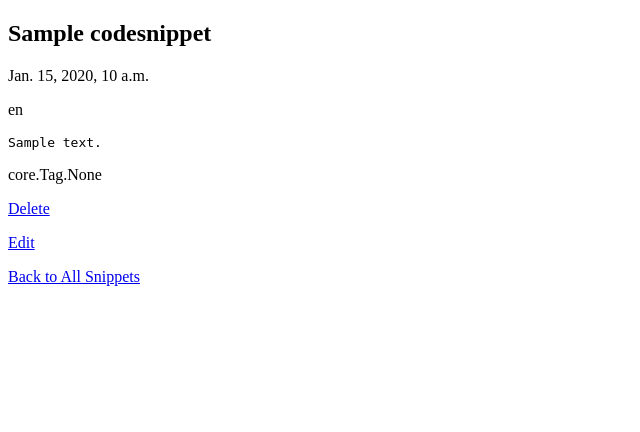
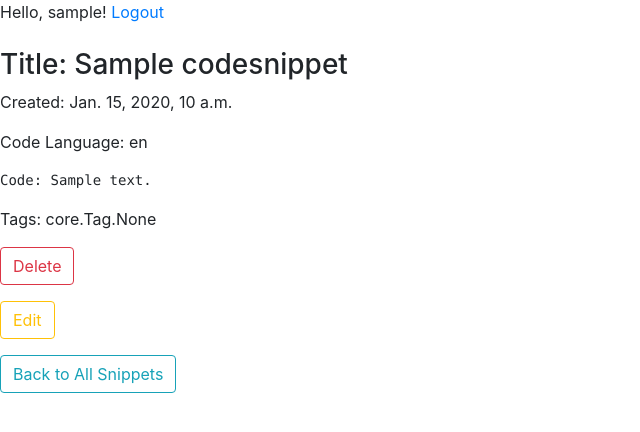
Before and after one commit to kaleyfawcett/Code-Snippets, a Django app: page /snippet/1/ in a window 1280 px wide. Shown: the top 432 px of the page, without its empty margins (0-640 px from the left). Run offline with Django 3.2, Linux system fonts and the light colour scheme; a user stored in the database is signed in; tables that the repository leaves empty hold one stand-in row (values such as "Sample post"); some libraries are stand-ins or nearby versions.

Commit message:
fixed some pages and adding some styling

```diff
--- a/djangoscratch/settings.py
+++ b/djangoscratch/settings.py
@@ -143,5 +143,5 @@ INTERNAL_IPS = [
 
 
 #django registration settings
-
+LOGIN_REDIRECT_URL = '/'
 ACCOUNT_ACTIVATION_DAYS = 7
--- a/templates/base.html
+++ b/templates/base.html
@@ -2,11 +2,22 @@
 <html lang="en">
 <head>
     <meta charset="UTF-8">
-    <meta name="viewport" content="width=device-width, initial-scale=1.0">
+    <meta name="viewport" content="width=device-width, initial-scale=1, shrink-to-fit=no">
     {% block meta %}{% endblock %}
     <title>{% block title %}Code Snippets{% endblock %}</title>
+    <link rel="stylesheet" href="https://stackpath.bootstrapcdn.com/bootstrap/4.3.1/css/bootstrap.min.css" integrity="sha384-ggOyR0iXCbMQv3Xipma34MD+dH/1fQ784/j6cY/iJTQUOhcWr7x9JvoRxT2MZw1T" crossorigin="anonymous">
 </head>
 <body>
+    <div>
+        {% if user.is_authenticated %}
+        <div>
+          Hello, {{ user.username }}!
+          <a href="{% url 'auth_logout' %}">Logout</a>
+        </div>
+        {% endif %}
+    </div>
+    <br>
+
     {% block content %}
     {% endblock %}
 </body>
--- a/templates/snippets/display_snippets.html
+++ b/templates/snippets/display_snippets.html
@@ -3,7 +3,7 @@
 {% block content %}
 <h2>Your Code Snippets:</h2>
 <p>
-    <a href="{% url 'new_snippets' %}"> Add a new snippet!</a>
+    <a href="{% url 'new_snippets' %}"><button type="button" class="btn btn-outline-success">Add a new snippet</button></a>
 </p>
 <ul>
 {% for snippet in snippets.all %}
--- a/templates/snippets/edit_snippet.html
+++ b/templates/snippets/edit_snippet.html
@@ -4,9 +4,9 @@
     <form action="{% url 'edit_snippet' snippet_pk=snippet.pk %}" method="POST">
 {% csrf_token %}
 {{ form.as_p }}
-    <p>Do you want to edit {{ snippet.title}}?</p>
-    <button type="submit">Edit</button>
-    <a href="{% url 'singular_snippet' snippet_pk=snippet.pk %}">Cancel</a>
+    <p>Do you want to edit '{{ snippet.title}}'?</p>
+    <button type="submit" class="btn btn-outline-warning">Edit</button>
+    <a href="{% url 'singular_snippet' snippet_pk=snippet.pk %}"><button type="button" class="btn btn-outline-info">Cancel</button></a>
     </form>
 
 {% endblock %}
--- a/templates/snippets/new_snippets.html
+++ b/templates/snippets/new_snippets.html
@@ -9,8 +9,12 @@
         {% csrf_token %}
         {{ form.as_p }}
         <div>
-            <button type="submit">Add Snippet</button>
+            <button type="submit" class="btn btn-info">Add Snippet</button>
         </div>
+
     </form>
+    <div>
+        <a href="{% url 'display_snippets' %}"><button type="button" class="btn btn-outline-info">Return to All Snippets</button></a>
+    </div>
 
 {% endblock %}
--- a/templates/snippets/singular_snippet.html
+++ b/templates/snippets/singular_snippet.html
@@ -2,16 +2,16 @@
 
 {% block content %}
 
-<h2>{{ snippet.title }}</h2>
+<h3>Title: {{ snippet.title }}</h3>
 
-<p>{{ snippet.created_at }}</p>
-<p>{{ snippet.language }}</p>
-<pre><code>{{ snippet.code_body }}</code></pre>
-<p>{{ snippet.tags }}</p>
+<p>Created: {{ snippet.created_at }}</p>
+<p>Code Language: {{ snippet.language }}</p>
+<pre><code>Code: {{ snippet.code_body }}</code></pre>
+<p>Tags: {{ snippet.tags }}</p>
 
-<p><a href="{% url 'delete_snippet' snippet_pk=snippet.pk %}">Delete</a></p>
-<p><a href="{% url 'edit_snippet' snippet_pk=snippet.pk %}">Edit</a></p>
-<p><a href="{% url 'display_snippets' %}">Back to All Snippets</a></p>
+<p><a href="{% url 'delete_snippet' snippet_pk=snippet.pk %}"><button type="button" class="btn btn-outline-danger">Delete</button></a></p>
+<p><a href="{% url 'edit_snippet' snippet_pk=snippet.pk %}"><button type="button" class="btn btn-outline-warning">Edit</button></a></p>
+<p><a href="{% url 'display_snippets' %}"><button type="button" class="btn btn-outline-info">Back to All Snippets</button></a></p>
 
 
 
```
Also changed, not shown: templates/snippets/delete_snippet.html (+8 -3 lines).
